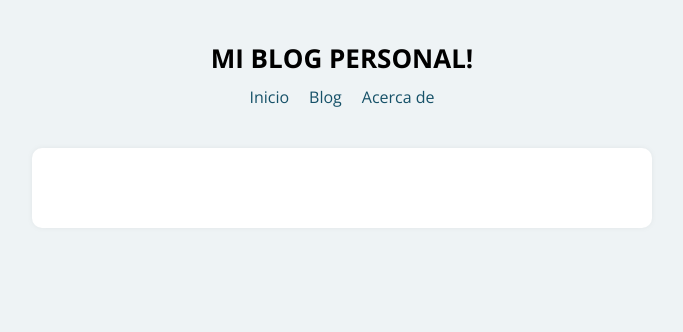
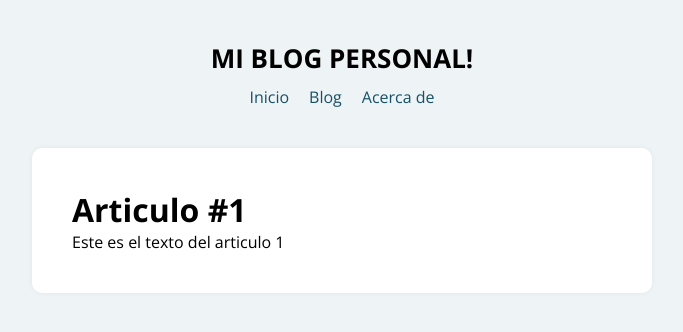
Before and after one commit to alfred3ks/app_react_route_blog, a React (Vite) app: page /post/1 in a window 1280 px wide. Shown: the top 332 px of the page, without its empty margins (298-981 px from the left). Built offline with nearby package versions, Linux system fonts and the light colour scheme.

Commit message:
Query String y parametros de la URL.

```diff
--- a/src/App.jsx
+++ b/src/App.jsx
@@ -4,8 +4,7 @@ import Inicio from "./components/Inicio";
 import Blog from "./components/Blog";
 import AcercaDe from "./components/AcercaDe";
 import styled from "styled-components";
-
-export const Container = styled.div``;
+import Post from "./components/Post";
 
 const App = () => {
   return (
@@ -16,6 +15,7 @@ const App = () => {
           <Routes>
             <Route path={"/"} element={<Inicio />} />
             <Route path={"/blog"} element={<Blog />} />
+            <Route path={"/post/:id"} element={<Post />} />
             <Route path={"/acerca-de"} element={<AcercaDe />} />
           </Routes>
         </Main>
--- /dev/null
+++ b/src/components/Post.jsx
@@ -0,0 +1,26 @@
+import posts from "../data/post";
+import { useParams, Navigate } from "react-router-dom";
+
+const Post = () => {
+  // Obtenemos el parametro id de la ruta:
+  const parametros = useParams();
+  console.log(parametros);
+  // Hacemos destructuring para obtener el valor id del objeto:
+  const { id } = useParams();
+  console.log(id);
+
+  return (
+    <>
+      {posts[id - 1] ? (
+        <>
+          <h1>{posts[id - 1].titulo}</h1>
+          <p>{posts[id - 1].texto}</p>
+        </>
+      ) : (
+        <Navigate replace to={"/"} />
+      )}
+    </>
+  );
+};
+
+export default Post;
```
